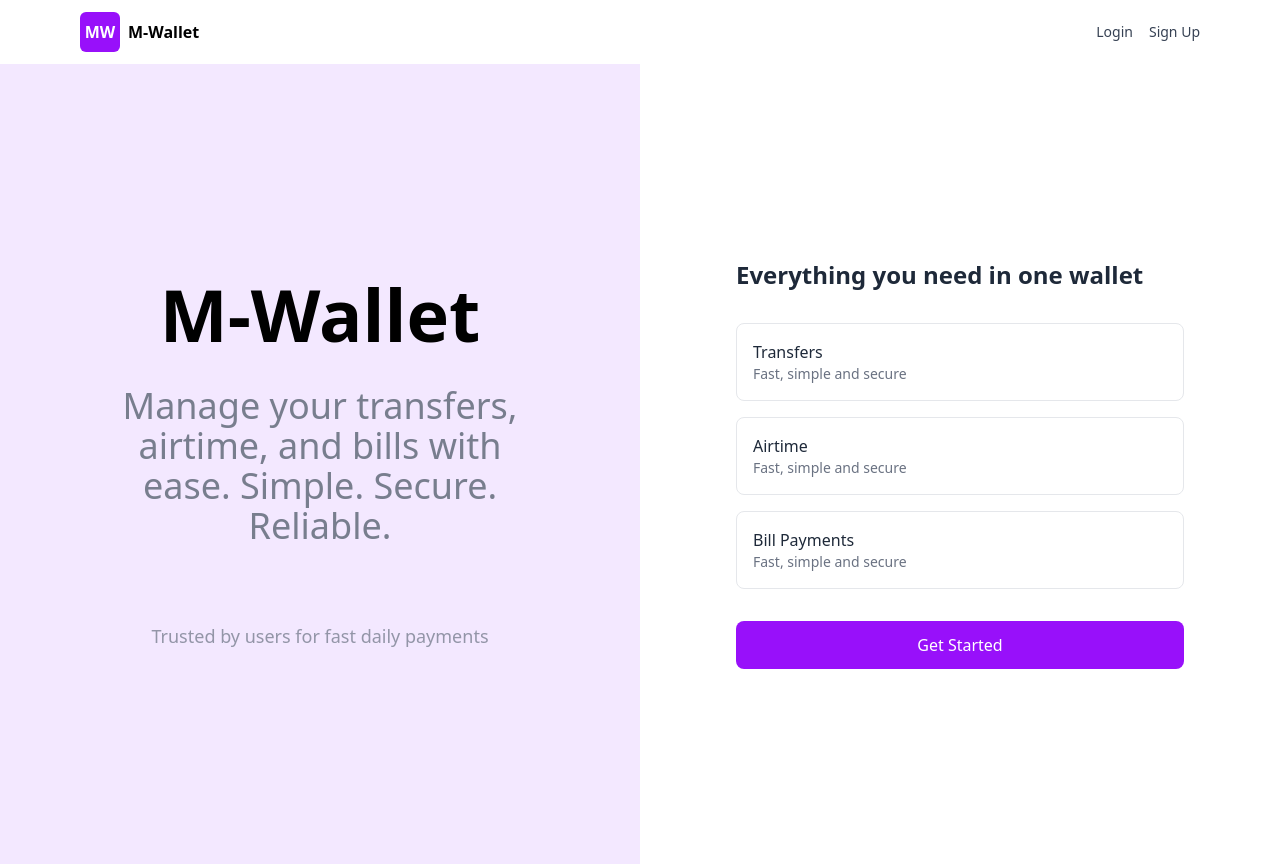
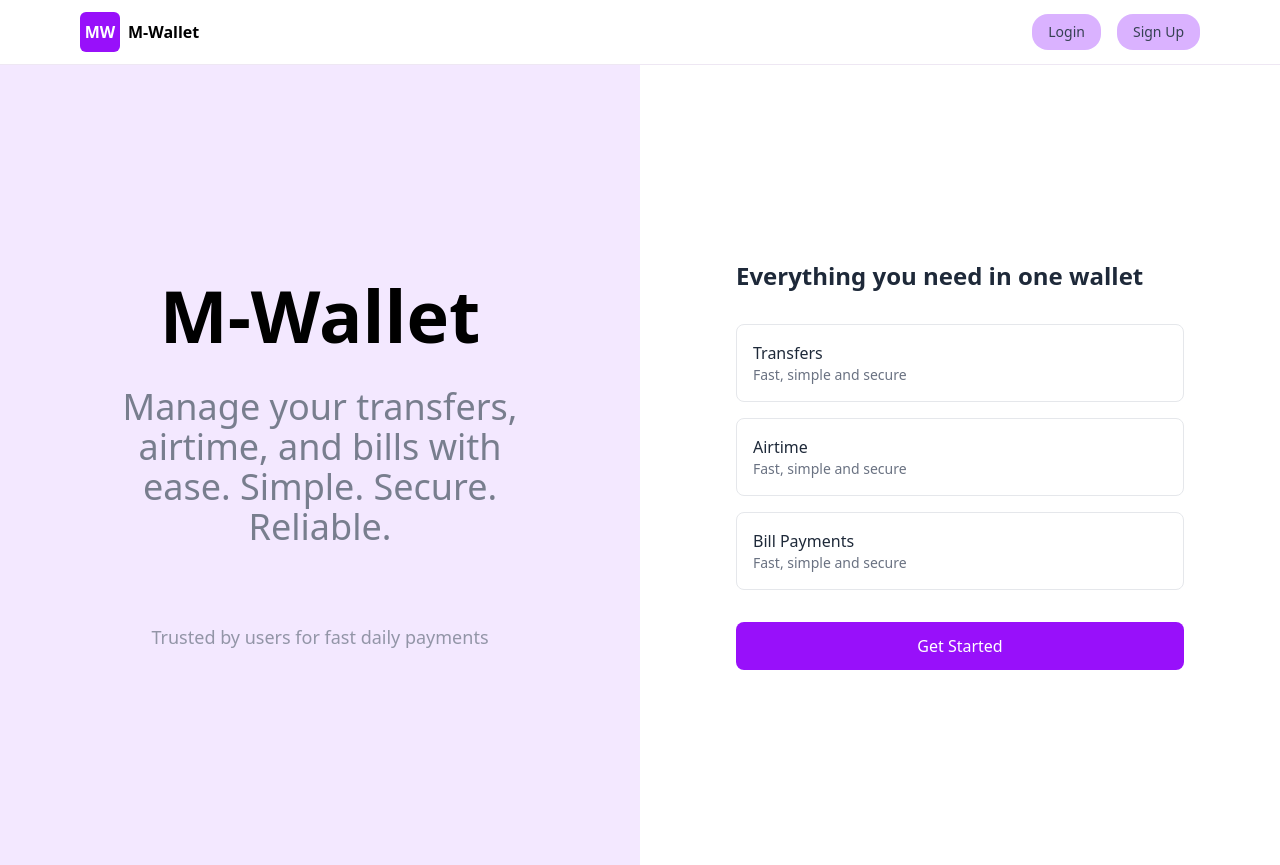
Before and after one commit to vivi-uch/m-wallet, a React (Vite) app: page / in a window 1280 px wide. Built offline with nearby package versions, Linux system fonts and the light colour scheme.

Commit message:
redid splash page

```diff
--- a/src/components/Nav.jsx
+++ b/src/components/Nav.jsx
@@ -29,7 +29,7 @@ const Nav = ({ user, setUser, darkMode, toggleDarkMode }) => {
       ];
 
   return (
-    <nav className="bg-white dark:bg-gray-800 shadow-sm">
+    <nav className="bg-white dark:bg-gray-800 shadow-sm border-b border-purple-900/10 ">
       <div className="max-w-6xl mx-auto px-4 py-3 flex items-center justify-between">
         <Link
           to={user ? "/dashboard" : "/"}
@@ -46,7 +46,7 @@ const Nav = ({ user, setUser, darkMode, toggleDarkMode }) => {
             <Link
               key={nav.path}
               to={nav.path}
-              className="text-sm text-gray-700 dark:text-gray-300 hover:text-gray-900 dark:hover:text-white"
+              className="text-sm text-gray-700 dark:text-gray-300 hover:text-gray-900 dark:hover:text-white rounded-2xl bg-purple-300 px-4 py-2"
             >
               {nav.label}
             </Link>
```
